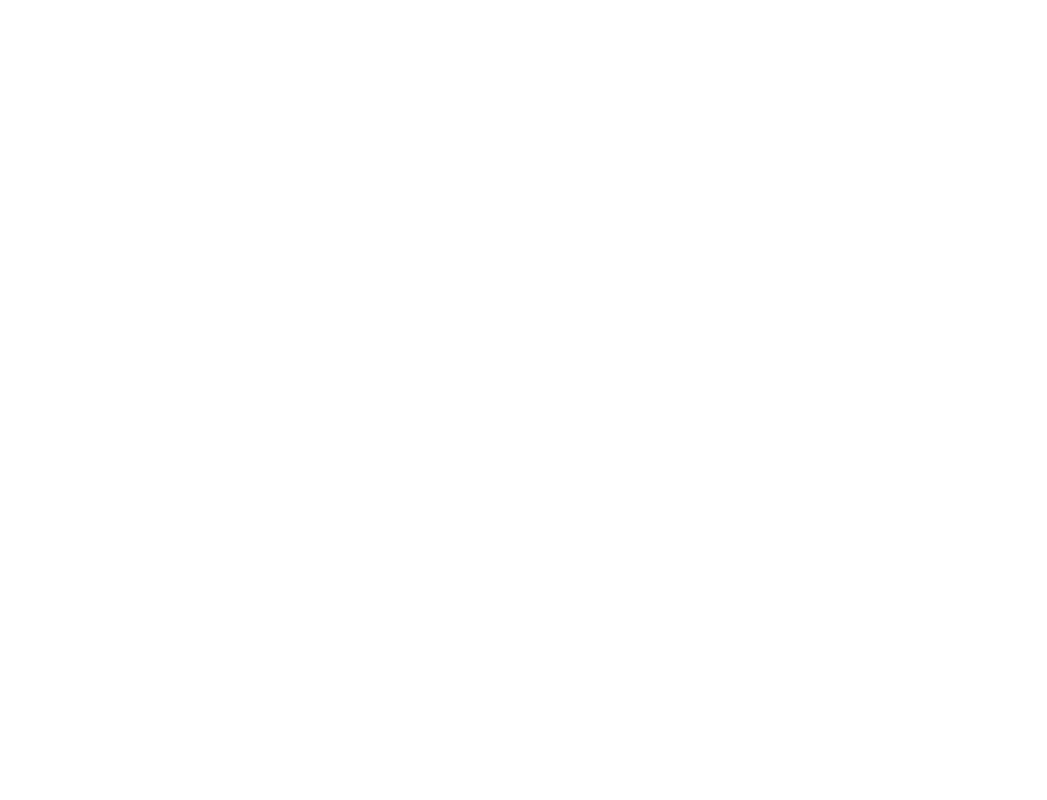
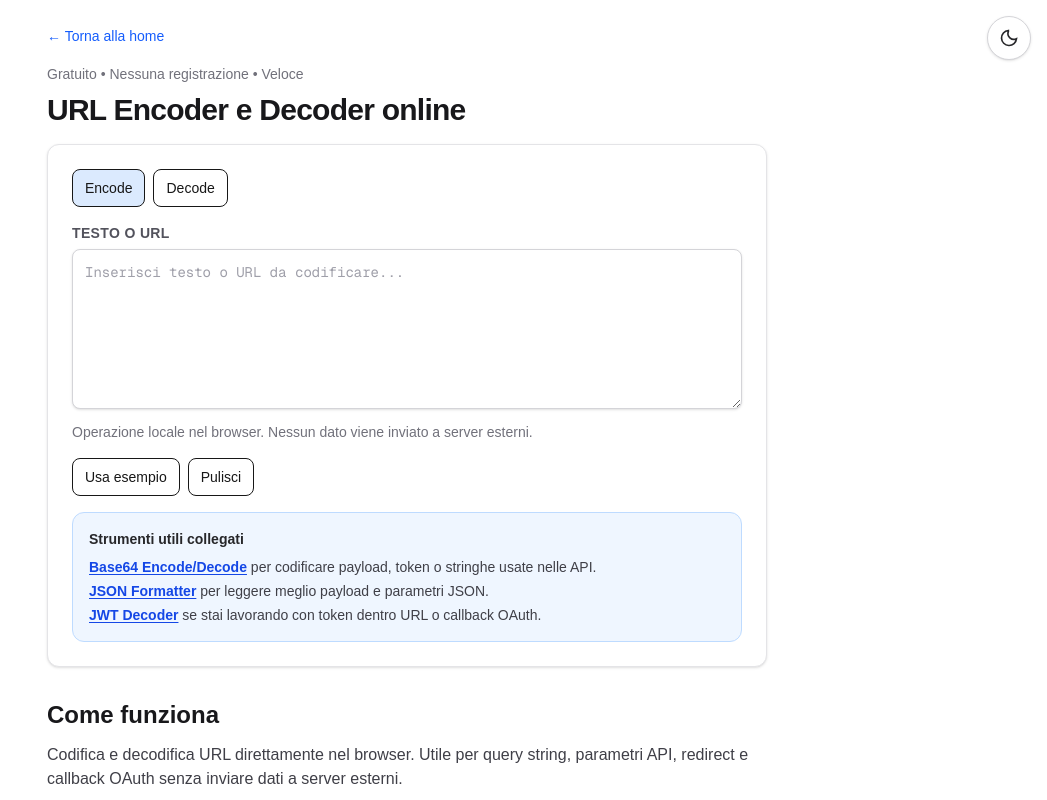
Before and after one commit to elpablo/calcolafacile, a Next.js app: page /it/url-encoder-decoder in a window 1280 px wide. Before the commit this address had no page. Shown: the top 800 px of the page, without its empty margins (233-1280 px from the left). Built offline with nearby package versions, Linux system fonts and the light colour scheme.

Commit message:
Add URL Encoder/Decoder tool to contextual tools and adjust layout spacing

```diff
--- a/src/app/it/page.js
+++ b/src/app/it/page.js
@@ -3,7 +3,7 @@
 export const metadata = {
     title: "Calcolatori online semplici, gratuiti e veloci",
     description:
-        "Strumenti pratici per calcolare IVA, percentuali, margine, markup, stipendio netto, conversioni di unità e utility per sviluppatori come JWT, JSON, Base64, timestamp e token LLM.",
+        "Strumenti pratici per calcolare IVA, percentuali, margine, markup, stipendio netto, conversioni di unità e utility per sviluppatori come JWT, JSON, Base64, timestamp, URL encoding e token LLM.",
     alternates: {
         canonical: "https://calcolafacile.org/it",
     },
@@ -77,6 +77,12 @@
         description:
             "Converti Unix timestamp in date leggibili e viceversa.",
     },
+    {
+        href: "/it/url-encoder-decoder",
+        title: "URL Encoder/Decoder",
+        description:
+            "Codifica e decodifica URL per query string, API e redirect.",
+    },
 ];
 
 export default function Home() {
@@ -142,7 +148,7 @@
                     risolvere calcoli quotidiani in modo rapido: calcoli fiscali,
                     percentuali, margini, sconti, stipendio netto, conversioni
                     di unità di misura e piccole utility per sviluppatori, API e AI,
-                    come JWT, JSON, Base64 e timestamp.
+                    come JWT, JSON, Base64, timestamp e URL encoding.
                     Ogni pagina offre spiegazioni semplici, esempi e risultati
                     immediati direttamente nel browser.
                 </p>
--- /dev/null
+++ b/src/app/it/url-encoder-decoder/UrlEncoderDecoder.js
@@ -0,0 +1,156 @@
+
+
+"use client";
+
+import { useMemo, useState } from "react";
+import ToolLayout, { ResultBox } from "@/components/ToolLayout";
+
+const sampleText = "https://calcolafacile.org/it?query=ciao mondo&ref=dev tools";
+const sampleEncoded = "https%3A%2F%2Fcalcolafacile.org%2Fit%3Fquery%3Dciao%20mondo%26ref%3Ddev%20tools";
+
+function encodeUrl(value) {
+    try {
+        return encodeURIComponent(value);
+    } catch {
+        return null;
+    }
+}
+
+function decodeUrl(value) {
+    try {
+        return decodeURIComponent(value);
+    } catch {
+        return null;
+    }
+}
+
+export default function UrlEncoderDecoder() {
+    const [input, setInput] = useState("");
+    const [mode, setMode] = useState("encode"); // 'encode' | 'decode'
+
+    const result = useMemo(() => {
+        if (!input.trim()) {
+            return { output: null, error: null };
+        }
+
+        if (mode === "encode") {
+            const encoded = encodeUrl(input);
+            return encoded
+                ? { output: encoded, error: null }
+                : { output: null, error: "Errore durante la codifica URL." };
+        }
+
+        const decoded = decodeUrl(input);
+        return decoded !== null
+            ? { output: decoded, error: null }
+            : { output: null, error: "Stringa URL encoded non valida." };
+    }, [input, mode]);
+
+    return (
+        <ToolLayout
+            title="URL Encoder e Decoder online"
+            currentPath="/it/url-encoder-decoder"
+            contextualTools={[
+                {
+                    href: "/it/base64-tool",
+                    title: "Base64 Encode/Decode",
+                    description: "per codificare payload, token o stringhe usate nelle API.",
+                },
+                {
+                    href: "/it/json-formatter",
+                    title: "JSON Formatter",
+                    description: "per leggere meglio payload e parametri JSON.",
+                },
+                {
+                    href: "/it/jwt-decoder",
+                    title: "JWT Decoder",
+                    description: "se stai lavorando con token dentro URL o callback OAuth.",
+                },
+            ]}
+            description="Codifica e decodifica URL direttamente nel browser. Utile per query string, parametri API, redirect e callback OAuth senza inviare dati a server esterni."
+            faq={
+                <>
+                    <h3 className="font-semibold">I dati vengono inviati a un server?</h3>
+                    <p>No. La codifica e decodifica avvengono localmente nel browser.</p>
+
+                    <h3 className="mt-2 font-semibold">Quando serve codificare un URL?</h3>
+                    <p>
+                        Quando devi inserire testo, spazi, simboli o URL dentro query string, callback, redirect o parametri API.
+                    </p>
+                </>
+            }
+        >
+            <div className="mb-4 flex flex-wrap gap-2">
+                <button
+                    type="button"
+                    onClick={() => setMode("encode")}
+                    className={`rounded-lg border px-3 py-2 text-sm ${
+                        mode === "encode"
+                            ? "bg-blue-100 dark:bg-blue-900"
+                            : "hover:bg-zinc-100 dark:hover:bg-zinc-800"
+                    }`}
+                >
+                    Encode
+                </button>
+                <button
+                    type="button"
+                    onClick={() => setMode("decode")}
+                    className={`rounded-lg border px-3 py-2 text-sm ${
+                        mode === "decode"
+                            ? "bg-blue-100 dark:bg-blue-900"
+                            : "hover:bg-zinc-100 dark:hover:bg-zinc-800"
+                    }`}
+                >
+                    Decode
+                </button>
+            </div>
+
+            <div className="mb-4">
+                <label className="mb-1.5 block text-sm font-semibold uppercase tracking-wide text-zinc-600 dark:text-zinc-300">
+                    {mode === "encode" ? "Testo o URL" : "URL encoded"}
+                </label>
+                <textarea
+                    value={input}
+                    onChange={(event) => setInput(event.target.value)}
+                    className="min-h-40 w-full rounded-lg border border-zinc-300 bg-white px-3 py-3 font-mono text-sm text-zinc-900 shadow-sm placeholder:text-zinc-400 focus:border-blue-500 focus:outline-none focus:ring-2 focus:ring-blue-500/20 dark:border-zinc-700 dark:bg-zinc-900 dark:text-zinc-100 dark:placeholder:text-zinc-500 dark:focus:border-blue-400"
+                    placeholder={mode === "encode" ? "Inserisci testo o URL da codificare..." : "Inserisci stringa URL encoded da decodificare..."}
+                    spellCheck={false}
+                />
+                <p className="mt-1.5 text-sm text-zinc-500 dark:text-zinc-400">
+                    Operazione locale nel browser. Nessun dato viene inviato a server esterni.
+                </p>
+            </div>
+
+            <div className="mb-4 flex flex-wrap gap-2">
+                <button
+                    type="button"
+                    onClick={() => setInput(mode === "encode" ? sampleText : sampleEncoded)}
+                    className="rounded-lg border px-3 py-2 text-sm hover:bg-zinc-100 dark:hover:bg-zinc-800"
+                >
+                    Usa esempio
+                </button>
+                <button
+                    type="button"
+                    onClick={() => setInput("")}
+                    className="rounded-lg border px-3 py-2 text-sm hover:bg-zinc-100 dark:hover:bg-zinc-800"
+                >
+                    Pulisci
+                </button>
+            </div>
+
+            {result.error && (
+                <div className="rounded-xl border border-red-200 bg-red-50 p-4 text-sm text-red-700 dark:border-red-900/60 dark:bg-red-950/40 dark:text-red-300">
+                    {result.error}
+                </div>
+            )}
+
+            {result.output && (
+                <ResultBox copyText={result.output}>
+                    <pre className="max-w-full overflow-hidden whitespace-pre-wrap break-all rounded-lg bg-zinc-950 p-3 text-sm text-zinc-100">
+                        {result.output}
+                    </pre>
+                </ResultBox>
+            )}
+        </ToolLayout>
+    );
+}
--- /dev/null
+++ b/src/app/it/url-encoder-decoder/page.js
@@ -0,0 +1,16 @@
+
+
+import UrlEncoderDecoder from "./UrlEncoderDecoder";
+
+export const metadata = {
+    title: "URL Encoder e Decoder online",
+    description:
+        "Codifica e decodifica URL direttamente nel browser. Utile per query string, parametri API, redirect e debugging senza inviare dati a server esterni.",
+    alternates: {
+        canonical: "https://calcolafacile.org/it/url-encoder-decoder",
+    },
+};
+
+export default function UrlEncoderDecoderPage() {
+    return <UrlEncoderDecoder />;
+}
--- a/src/app/sitemap.js
+++ b/src/app/sitemap.js
@@ -20,6 +20,7 @@
         "/it/json-formatter",
         "/it/base64-tool",
         "/it/timestamp-converter",
+        "/it/url-encoder-decoder",
     ];
 
     const conversionRoutes = conversions.map(
--- a/src/components/ToolLayout.js
+++ b/src/components/ToolLayout.js
@@ -64,6 +64,11 @@
         href: "/it/timestamp-converter",
         title: "Timestamp Converter",
         description: "Converti Unix timestamp in date leggibili e viceversa.",
+    },
+    {
+        href: "/it/url-encoder-decoder",
+        title: "URL Encoder/Decoder",
+        description: "Codifica e decodifica URL per query string, API e redirect.",
     },
 ];
 
@@ -157,7 +162,7 @@
     }
 
     return (
-        <div className="mb-4 rounded-xl border border-blue-200 bg-blue-50 p-4 text-sm text-zinc-700 dark:border-blue-900/60 dark:bg-blue-950/40 dark:text-zinc-300">
+        <div className="mt-4 rounded-xl border border-blue-200 bg-blue-50 p-4 text-sm text-zinc-700 dark:border-blue-900/60 dark:bg-blue-950/40 dark:text-zinc-300">
             <p className="mb-2 font-semibold text-zinc-800 dark:text-zinc-100">
                 Strumenti utili collegati
             </p>
@@ -209,8 +214,8 @@
             </h1>
 
             <div className="mb-8 rounded-xl border border-zinc-200 bg-white p-6 shadow-sm dark:border-zinc-700 dark:bg-zinc-900">
+                {children}
                 <ContextualToolLinks tools={contextualTools} />
-                {children}
             </div>
 
             {description && (
```
